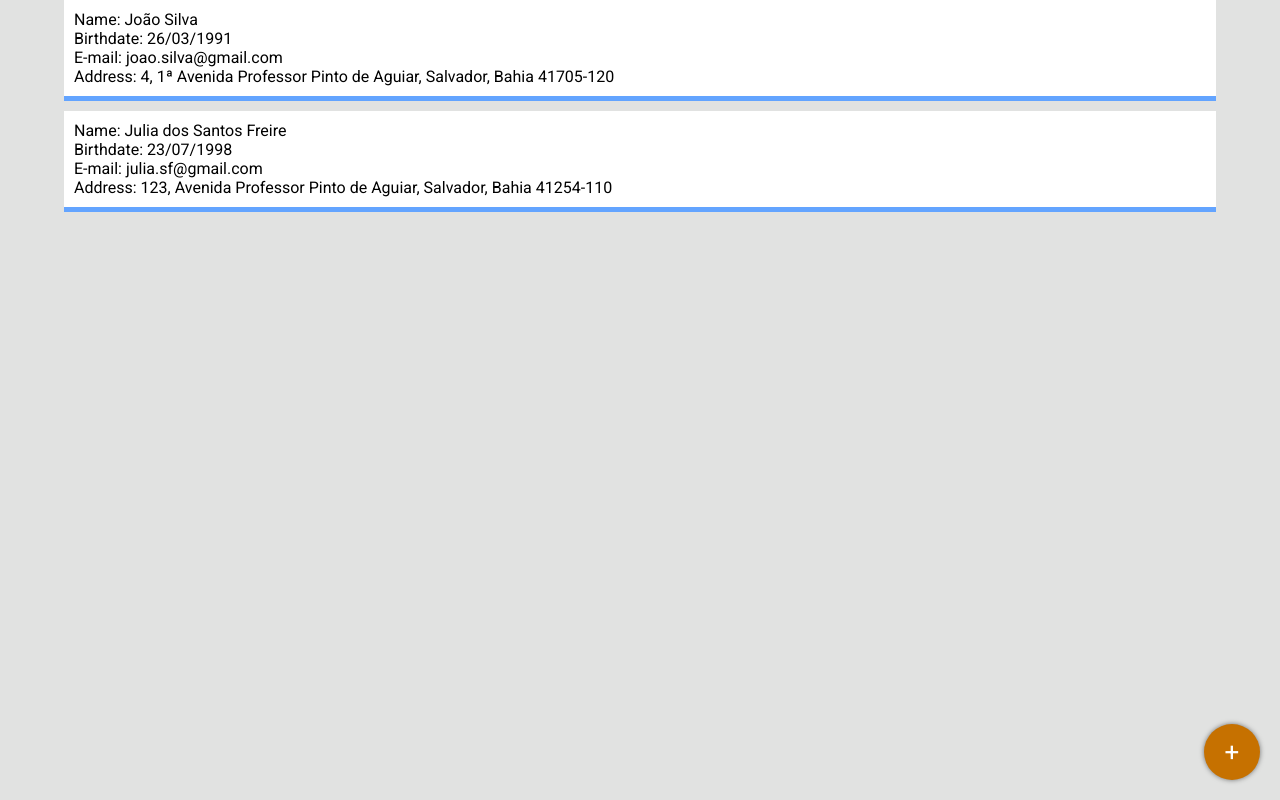
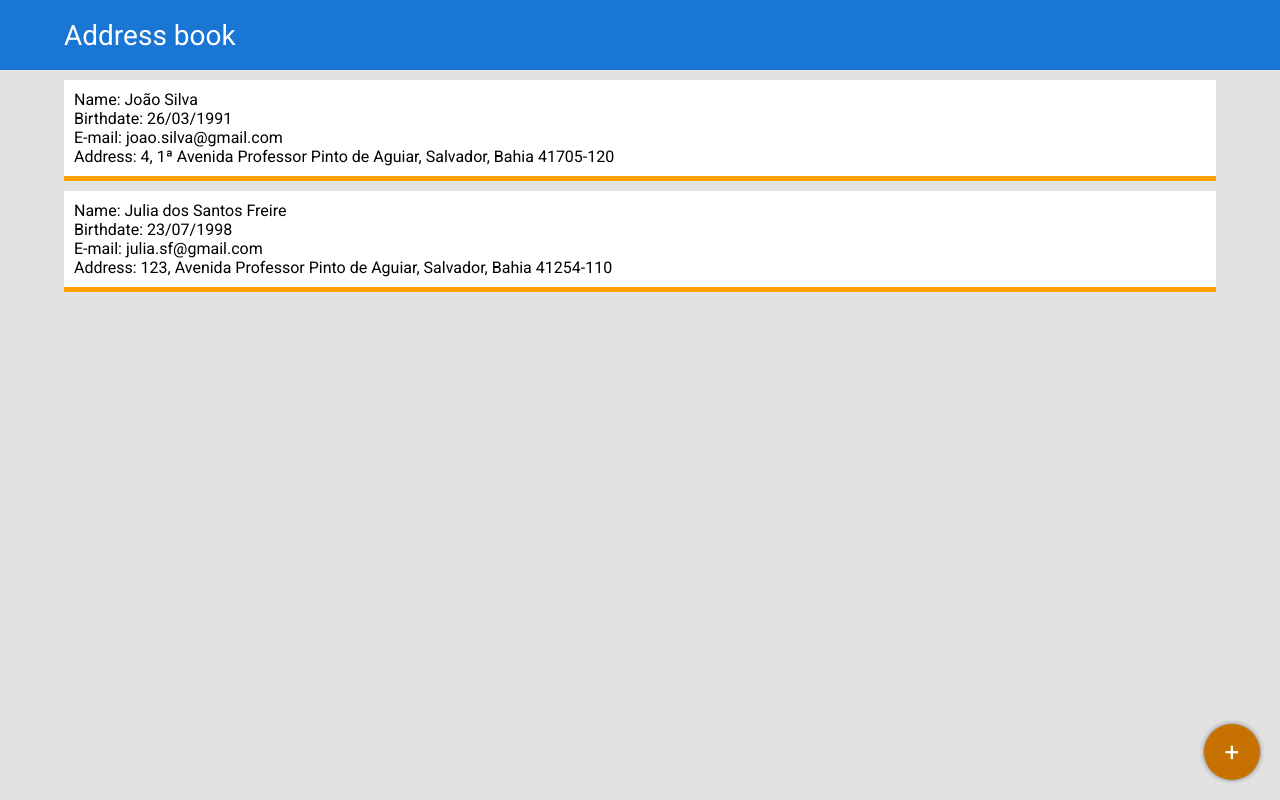
Before and after one commit to mateusrfon/address-book, a React (Create React App) app: page / in a window 1280 px wide. Built offline with nearby package versions, Linux system fonts and the light colour scheme.

Commit message:
feat: navbar

```diff
--- a/src/App.tsx
+++ b/src/App.tsx
@@ -3,6 +3,7 @@ import { Switch, BrowserRouter as Router, Route } from 'react-router-dom';
 import GlobalStyle from './styles/GlobalStyle';
 import ContactsContext from './contexts/ContactsContext';
 
+import Navbar from './components/Navbar';
 import Contacts from './pages/Contacts';
 import Enrollment from './pages/Enrollment';
 
@@ -14,6 +15,7 @@ const App: React.FC = () => {
             <GlobalStyle />
             <Switch>
                 <ContactsContext.Provider value={{ contacts, setContacts }}>
+                    <Navbar />
                     <Route exact path="/">
                         <Contacts />
                     </Route>
--- /dev/null
+++ b/src/components/Navbar.tsx
@@ -0,0 +1,29 @@
+import React from 'react';
+import styled from 'styled-components';
+
+const Navbar: React.FC = () => {
+    return (
+        <Container>
+            <div>Address book</div>
+        </Container>
+    );
+};
+
+export default Navbar;
+
+const Container = styled.div`
+    position: fixed;
+    top: 0;
+    left: 0;
+    height: 70px;
+    width: 100%;
+    background-color: #1976d2;
+    font-size: 28px;
+    color: white;
+    display: flex;
+    align-items: center;
+    justify-content: center;
+    div {
+        width: 90%;
+    }
+`;
--- a/src/pages/Contacts.tsx
+++ b/src/pages/Contacts.tsx
@@ -7,26 +7,28 @@ const Contacts: React.FC = () => {
     const history = useHistory();
     const contactsContext = useContext(ContactsContext);
 
-    function newContact() {
+    function newContactPage() {
         history.push('/enrollment');
     }
 
-    function editContact(id: number) {
+    function editContactPage(id: number) {
         history.push(`/enrollment/${id}`);
     }
 
     return (
+        <>
             <Container>
                 {contactsContext?.contacts.map((contact, index) => (
-                <Card key={index} onClick={() => editContact(index)}>
+                    <Card key={index} onClick={() => editContactPage(index)}>
                         <div>Name: {contact.name}</div>
                         <div>Birthdate: {contact.birthDate}</div>
                         <div>E-mail: {contact.email}</div>
                         <div>{`Address: ${contact.address.number}, ${contact.address.street}, ${contact.address.city}, ${contact.address.state} ${contact.address.zipCode}`}</div>
                     </Card>
                 ))}
-            <Button onClick={newContact}>+</Button>
             </Container>
+            <Button onClick={newContactPage}>+</Button>
+        </>
     );
 };
 
@@ -36,12 +38,13 @@ const Container = styled.div`
     display: flex;
     flex-direction: column;
     align-items: center;
+    margin-top: 80px;
 `;
 
 const Card = styled.div`
     width: 90%;
     background-color: white;
-    border-bottom: 5px solid #63a4ff;
+    border-bottom: 5px solid #ffa000;
     margin-bottom: 10px;
     padding: 10px;
 `;
```
Lines whose indentation alone changed are shown as unchanged.
